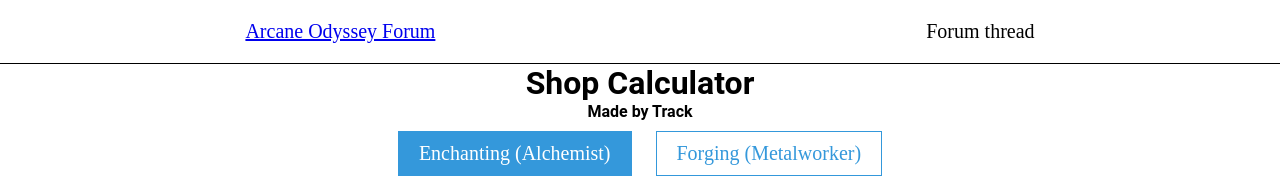
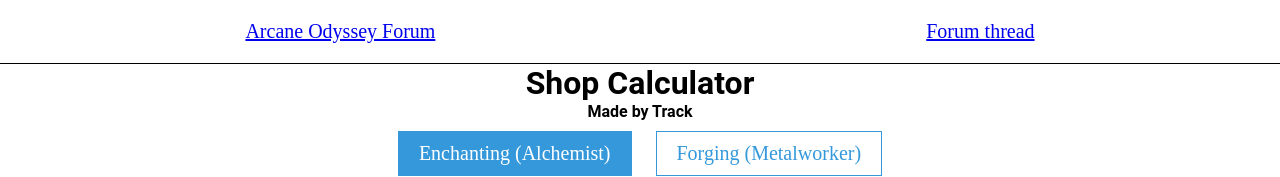
Before and after one commit to Tracck/AO-Shop-Calculator, a plain HTML site: page index.html in a window 1280 px wide. Shown: the top 177 px of the page. Drawn offline with Linux system fonts and the light colour scheme.

Commit message:
Added forum thread

```diff
--- a/index.html
+++ b/index.html
@@ -11,7 +11,7 @@
         <div>
             <ul class="tabs">
                 <li class="tab"><a href="https://forum.arcaneodyssey.dev" target="_blank">Arcane Odyssey Forum</a></li>
-                <li class="tab"><span>Forum thread</span></li>
+                <li class="tab"><span><a href="https://forum.arcaneodyssey.dev/t/shop-calculator-check-the-price-for-enchanting-and-forging/67308" target="_blank">Forum thread</a></span></li>
             </ul>
 
             <div class="container">
```
